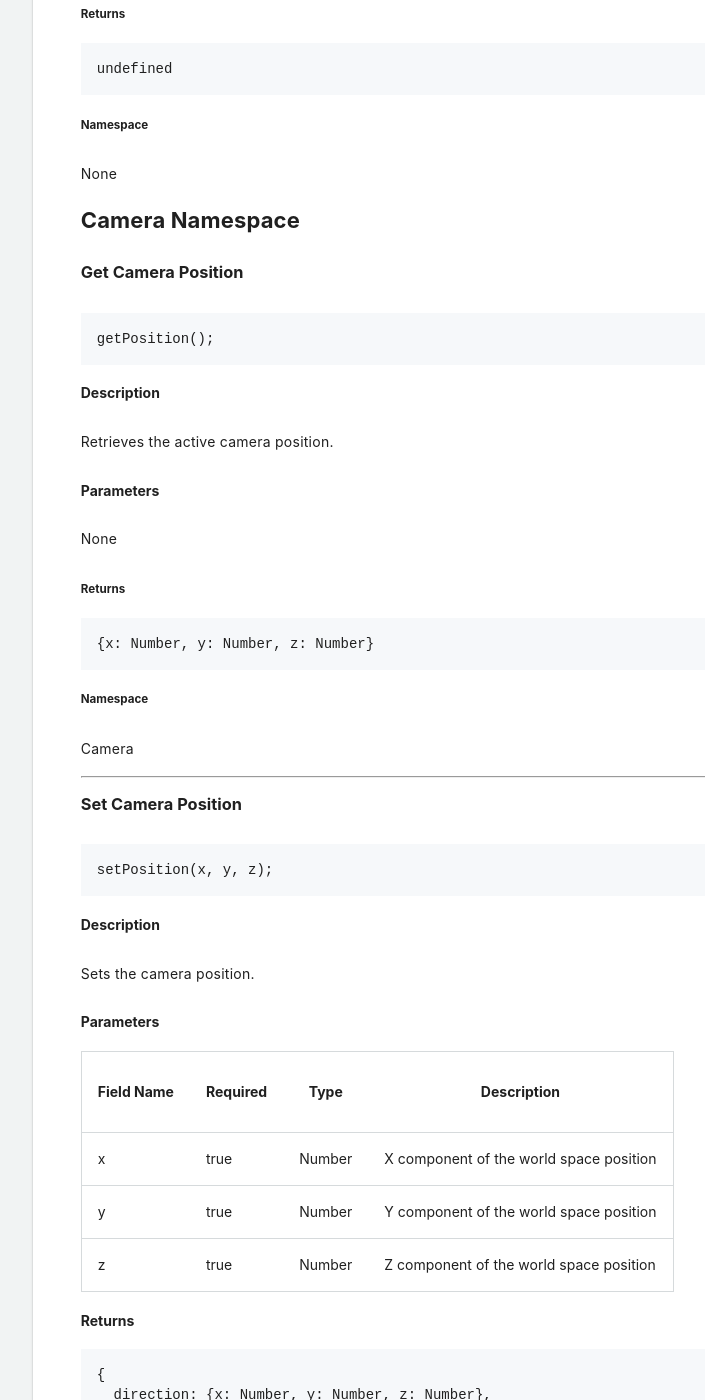
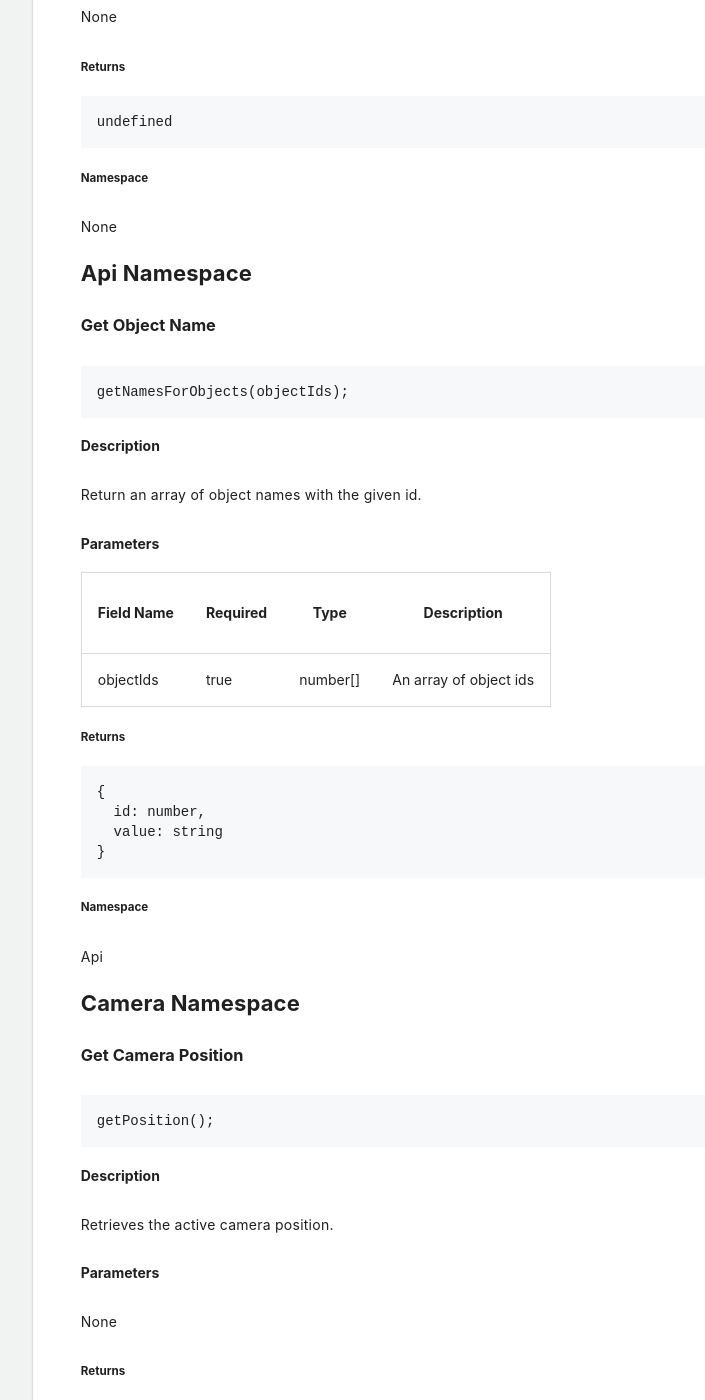
Before and after one commit to procore/documentation, a Jekyll site: the page built from bim_webviewer/bim_web_viewer.md, in a window 1280 px wide and 1400 px high, scrolled down 4081 px. Shown: the whole window, without its empty margins (213-918 px from the left). Built offline with Jekyll 4.4.1, drawn with Linux system fonts in a browser that asks for light colours; comment, search, counter and statistics services are not loaded; some of the changed text lies outside the part shown.

Commit message:
Update bim_web_viewer.md

````diff
--- a/bim_webviewer/bim_web_viewer.md
+++ b/bim_webviewer/bim_web_viewer.md
@@ -104,6 +104,7 @@ ProcoreBim contains a mix of both static and non static methods and are generall
 
 | Namespace | Description                                                                                   |
 | --------- | --------------------------------------------------------------------------------------------- |
+| api       | Helper method to retrieve data from procore server [Api Namespace](#api-namespace)            |
 | camera    | Webviewer camera retrieval and manipulation [Camera Namespace](#camera-namespace)             |
 | dom       | Helper methods to create extendable panels [Dom Namespace](#dom-namespace)                    |
 | events    | Event management system similar to Javascript Event API [Events Namespace](#events-namespace) |
@@ -214,6 +215,41 @@ undefined
 ##### Namespace
 
 None
+
+## Api Namespace
+
+<p class="heading-link-container"><a class="heading-link" href="#api-namespace"></a></p>
+
+### Get Object Name
+
+<p class="heading-link-container"><a class="heading-link" href="#get-object-name"></a></p>
+
+```js
+getNamesForObjects(objectIds);
+```
+
+#### Description
+
+Return an array of object names with the given id.
+
+#### Parameters
+
+| Field Name | Required | Type | Description |
+| - | - | - | - |
+| objectIds | true | number[] | An array of object ids |
+
+##### Returns
+
+```js
+{
+  id: number,
+  value: string
+}
+```
+
+##### Namespace
+
+Api
 
 ## Camera Namespace
 
````
